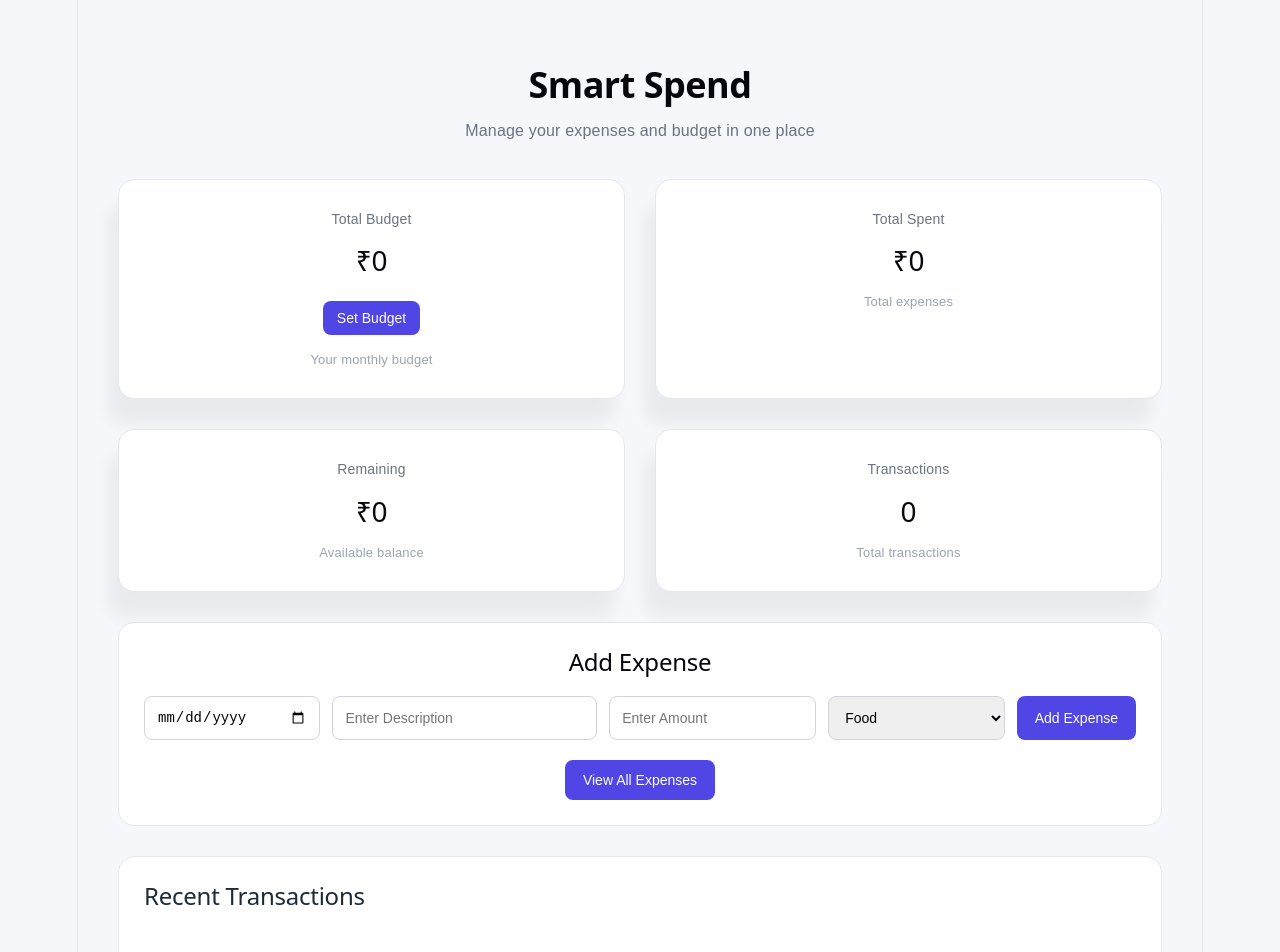
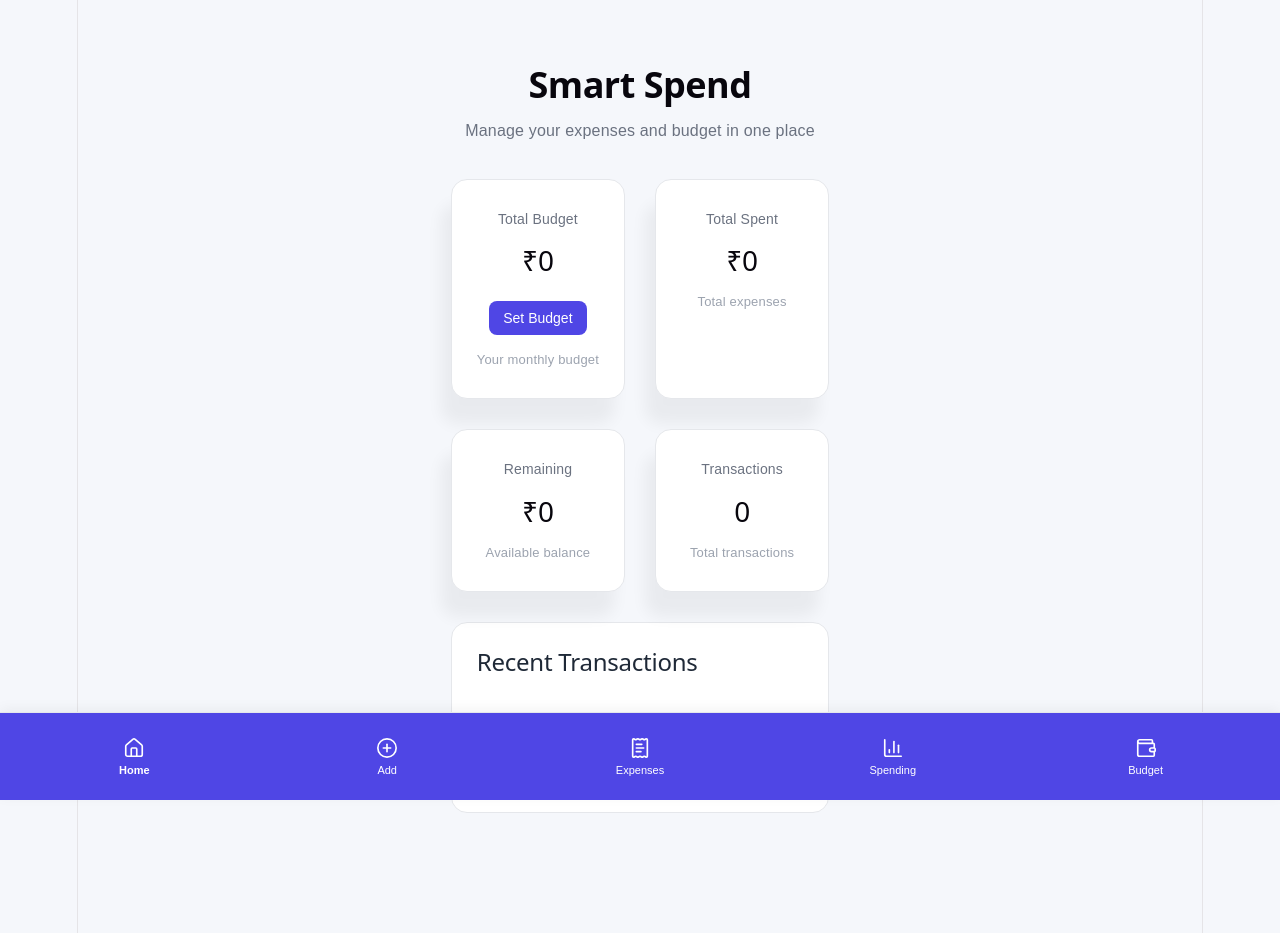
Before and after one commit to keerthy03-create/smart-spend, a React (Vite) app: page / in a window 1280 px wide. Shown: the top 952 px of the page. Built offline with nearby package versions, Linux system fonts and the light colour scheme.

Commit message:
Add bottom navigation and expense editing

```diff
--- a/package.json
+++ b/package.json
@@ -10,6 +10,7 @@
     "preview": "vite preview"
   },
   "dependencies": {
+    "lucide-react": "^1.55.0",
     "react": "^19.2.8",
     "react-dom": "^19.2.8",
     "react-router-dom": "^7.18.4",
--- a/src/App.css
+++ b/src/App.css
@@ -616,3 +616,70 @@ body {
   font-size: 16px;
   font-weight: 600;
 }
+
+
+/* BOTTOM NAVIGATION */
+.bottom-nav {
+  position: fixed;
+  bottom: 0;
+  left: 0;
+  width: 100%;
+  display: flex;
+  justify-content: space-around;
+  align-items: center;
+  padding: 12px 8px;
+  background: #4f46e5;
+  border-top: 1px solid #e5e7eb;
+  box-shadow: 0 -3px 12px rgba(0, 0, 0, 0.05);
+  z-index: 1000;
+  box-sizing: border-box;
+}
+
+.nav-item {
+  display: flex;
+  flex-direction: column;
+  align-items: center;
+  justify-content: center;
+  gap: 5px;
+  flex: 1;
+  color:white;
+  border:none;
+  text-decoration: none;
+  font-size: 11px;
+  font-weight: 500;
+  transition: color 0.2s ease;
+  background: transparent;
+  border:none;
+}
+
+.nav-item svg {
+  width: 22px;
+  height: 22px;
+  stroke-width: 1.8;
+}
+
+.nav-item.active {
+  color: white;
+  font-weight: 600;
+}
+
+/* Keep page content above the fixed navigation */
+.app {
+  padding-bottom: 90px;
+}
+
+/* Dark mode */
+@media (prefers-color-scheme: dark) {
+  .bottom-nav {
+    background: #1f2937;
+    border-top-color: #374151;
+  }
+
+  .nav-item {
+    color: #9ca3af;
+  }
+
+  .nav-item.active {
+    color: #a5b4fc;
+  }
+}
--- a/src/App.jsx
+++ b/src/App.jsx
@@ -1,5 +1,6 @@
 import { useState, useEffect } from "react";
 import { BrowserRouter, Routes, Route, Link } from "react-router-dom";
+import BottomNav from "./components/BottomNav";
 
 import "./App.css";
 
@@ -24,6 +25,7 @@ function App() {
   const [amount, setAmount] = useState("");
   const [category, setCategory] = useState("Food");
   const [date, setDate] = useState("");
+  const [activeTab, setActiveTab] = useState("home");
 
   // ================= EXPENSES =================
 
@@ -102,13 +104,17 @@ function App() {
 
   // ================= START EDIT =================
 
+
 const startEdit = (expense) => {
   setDescription(expense.description);
   setAmount(expense.amount);
   setCategory(expense.category);
   setDate(expense.date);
   setEditExpense(expense);
+
+  setActiveTab("add");
 };
+
 
   // ================= UPDATE EXPENSE =================
 
@@ -196,17 +202,12 @@ function App() {
 
   // ================= RETURN =================
 
+
 return (
   <BrowserRouter>
-      <Routes>
-
-        {/* ================= DASHBOARD ================= */}
-
-        <Route
-          path="/"
-          element={
     <div className="app">
-
+      {activeTab === "home" && (
+        <>
           <Header
             totalmoney={totalmoney}
             setTotalmoney={setTotalmoney}
@@ -215,8 +216,44 @@ function App() {
             transactionCount={transactionCount}
           />
 
-              {/* ================= ADD EXPENSE ================= */}
+          <section className="recent-transactions">
+            <div className="recent-transactions-header">
+              <h2>Recent Transactions</h2>
+            </div>
 
+            {recentExpenses.length === 0 ? (
+              <div className="empty-message">
+                No transactions yet.
+              </div>
+            ) : (
+              <ul>
+                {recentExpenses.map((expense, index) => (
+                  <li key={expense.date + expense.description + index}>
+                    <div className="recent-expense-name">
+                      <strong>{expense.description}</strong>
+                      <span>{expense.category}</span>
+                    </div>
+
+                    <div className="recent-expense-date">
+                      {new Date(expense.date).toLocaleDateString("en-IN", {
+                        day: "2-digit",
+                        month: "short",
+                        year: "numeric",
+                      })}
+                    </div>
+
+                    <div className="recent-expense-amount">
+                      ₹{expense.amount}
+                    </div>
+                  </li>
+                ))}
+              </ul>
+            )}
+          </section>
+        </>
+      )}
+
+      {activeTab === "add" && (
         <AddExpense
           date={date}
           setDate={setDate}
@@ -229,182 +266,11 @@ function App() {
           editExpense={editExpense}
           updateExpense={updateExpense}
           addExpense={addExpense}
+          setActiveTab={setActiveTab}
         />
-      {/* ================= RECENT TRANSACTIONS ================= */}
-
-<section className="recent-transactions">
-
-  <div className="recent-transactions-header">
-
-    <div>
-      <h2>Recent Transactions</h2>
-
-    </div>
-
-  </div>
-
-  {recentExpenses.length === 0 ? (
-
-    <div className="empty-message">
-      No transactions yet.
-    </div>
-
-  ) : (
-
-    <ul>
-
-      {recentExpenses.map((expense, index) => (
-
-        <li key={expense.date + expense.description + index}>
-
-          <div className="recent-expense-name">
-
-            <strong>
-              {expense.description}
-            </strong>
-
-            <span>
-              {expense.category}
-            </span>
-
-          </div>
-
-          <div className="recent-expense-date">
-
-            {new Date(expense.date).toLocaleDateString(
-              "en-IN",
-              {
-                day: "2-digit",
-                month: "short",
-                year: "numeric",
-              }
       )}
 
-          </div>
-
-          <div className="recent-expense-amount">
-
-            ₹{expense.amount}
-
-          </div>
-
-        </li>
-
-      ))}
-
-    </ul>
-
-  )}
-
-</section>
-              {/* ================= ANALYTICS ================= */}
-
-              <div className="analytics">
-
-                {/* Spending Overview */}
-
-                <div className="analytics-card">
-
-                  <h2>Spending Overview</h2>
-
-                  <p>Category-wise expense analysis</p>
-
-                  {chartData.length === 0 ? (
-                    <div className="empty-message">
-                      No spending data available yet.
-                    </div>
-                  ) : (
-                    <ResponsiveContainer width="100%" height={300}>
-
-                      <BarChart data={chartData}>
-
-                        <CartesianGrid strokeDasharray="3 3" />
-
-                        <XAxis dataKey="category" />
-
-                        <YAxis />
-
-                        <Tooltip />
-
-                        <Bar dataKey="amount" />
-
-                      </BarChart>
-
-                    </ResponsiveContainer>
-                  )}
-
-                </div>
-
-                {/* Budget Status */}
-
-                <div className="analytics-card">
-
-                  <h2>Budget Status</h2>
-
-                  <p>
-                    Track your spending against your budget
-                  </p>
-
-                  <div className="budget-info">
-
-                    <h3>₹{total}</h3>
-
-                    <span>
-                      spent out of ₹{totalmoney || 0}
-                    </span>
-
-                  </div>
-
-                  <div className="progress-bar">
-
-                    <div
-                      className="progress"
-                      style={{
-                        width: `${budgetPercentage}%`,
-                      }}
-                    ></div>
-
-                  </div>
-
-                  <p>
-
-                    {totalmoney === ""
-                      ? "Set a budget to track your progress."
-                      : actualBudgetPercentage > 100
-                      ? "⚠️ You have exceeded your budget."
-                      : `${Math.round(
-                          actualBudgetPercentage
-                        )}% of your budget used`}
-
-                  </p>
-
-                </div>
-
-              </div>
-
-            </div>
-          }
-        />
-
-        {/* ================= EXPENSES PAGE ================= */}
-
-        <Route
-          path="/expenses"
-          element={
-            <div className="app">
-
-              <div style={{ marginBottom: "25px" }}>
-
-                <Link to="/">
-
-                  <button>
-                    ← Back to Dashboard
-                  </button>
-
-                </Link>
-
-              </div>
-
+      {activeTab === "expenses" && (
         <Expenses
           expenses={expenses}
           search={search}
@@ -414,14 +280,71 @@ function App() {
           startEdit={startEdit}
           deleteExpense={deleteExpense}
         />
+      )}
 
+      {activeTab === "spending" && (
+        <div className="analytics-card">
+          <h2>Spending Overview</h2>
+          <p>Category-wise expense analysis</p>
+
+          {chartData.length === 0 ? (
+            <div className="empty-message">
+              No spending data available yet.
             </div>
-          }
+          ) : (
+            <ResponsiveContainer width="100%" height={300}>
+              <BarChart data={chartData}>
+                <CartesianGrid strokeDasharray="3 3" />
+                <XAxis dataKey="category" />
+                <YAxis />
+                <Tooltip />
+                <Bar dataKey="amount" />
+              </BarChart>
+            </ResponsiveContainer>
+          )}
+        </div>
+      )}
+
+      {activeTab === "budget" && (
+        <div className="analytics-card">
+          <h2>Budget Status</h2>
+          <p>Track your spending against your budget</p>
+
+          <div className="budget-info">
+            <h3>₹{total}</h3>
+            <span>spent out of ₹{totalmoney || 0}</span>
+          </div>
+
+          <div className="progress-bar">
+            <div
+              className="progress"
+              style={{ width: `${budgetPercentage}%` }}
             />
+          </div>
 
-      </Routes>
+          <p>
+            {totalmoney === ""
+              ? "Set a budget to track your progress."
+              : actualBudgetPercentage > 100
+              ? "⚠️ You have exceeded your budget."
+              : `${Math.round(actualBudgetPercentage)}% of your budget used`}
+          </p>
+
+          <button
+            onClick={() => setActiveTab("home")}
+          >
+            Back to Home
+          </button>
+        </div>
+      )}
+
+      <BottomNav
+        activeTab={activeTab}
+        setActiveTab={setActiveTab}
+      />
+    </div>
   </BrowserRouter>
 );
+
 }
-
 export default App;
--- a/src/components/AddExpense.jsx
+++ b/src/components/AddExpense.jsx
@@ -12,6 +12,7 @@ function AddExpense({
   editExpense,
   updateExpense,
   addExpense,
+  setActiveTab,
 }) {
   return (
     <section className="expense-form">
@@ -55,11 +56,11 @@ function AddExpense({
       </div>
 
       <div className="view-expenses-container">
-        <Link to="/expenses">
-          <button className="view-expenses-button">
+
+          <button  type="button" className="view-expenses-button" onClick={() => setActiveTab("expenses")}>
             View All Expenses
           </button>
-        </Link>
+
       </div>
     </section>
   );
--- /dev/null
+++ b/src/components/BottomNav.jsx
@@ -0,0 +1,36 @@
+
+import {
+  House,
+  CirclePlus,
+  ReceiptText,
+  ChartColumn,
+  Wallet,
+} from "lucide-react";
+
+function BottomNav({ activeTab, setActiveTab }) {
+  const navItems = [
+    { id: "home", label: "Home", Icon: House },
+    { id: "add", label: "Add", Icon: CirclePlus },
+    { id: "expenses", label: "Expenses", Icon: ReceiptText },
+    { id: "spending", label: "Spending", Icon: ChartColumn },
+    { id: "budget", label: "Budget", Icon: Wallet },
+  ];
+
+  return (
+    <nav className="bottom-nav">
+      {navItems.map(({ id, label, Icon }) => (
+        <button
+          key={id}
+          type="button"
+          className={`nav-item ${activeTab === id ? "active" : ""}`}
+          onClick={() => setActiveTab(id)}
+        >
+          <Icon />
+          <span>{label}</span>
+        </button>
+      ))}
+    </nav>
+  );
+}
+
+export default BottomNav;
```
Also changed, not shown: 1 other file (tests, documents, lock files or other folders). Lines whose indentation alone changed are shown as unchanged.
